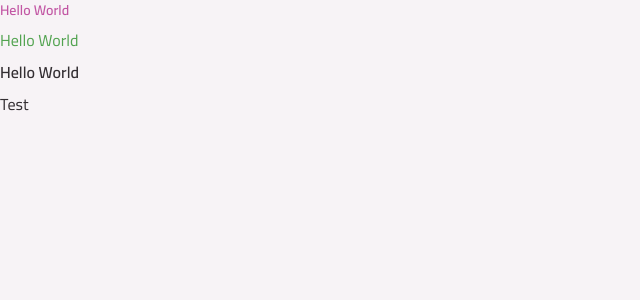
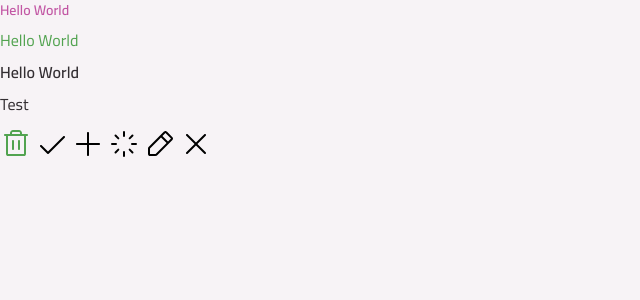
Before and after one commit to williamdelimacx/react-todo, a React (Vite) app: page / in a window 1280 px wide. Shown: the top 300 px of the page, without its empty margins (0-640 px from the left). Built offline with nearby package versions, Linux system fonts and the light colour scheme.

Commit message:
feat: add icon component

```diff
--- a/package.json
+++ b/package.json
@@ -14,7 +14,8 @@
     "class-variance-authority": "^0.7.1",
     "react": "^19.2.0",
     "react-dom": "^19.2.0",
-    "tailwindcss": "^4.1.17"
+    "tailwindcss": "^4.1.17",
+    "vite-plugin-svgr": "^4.5.0"
   },
   "devDependencies": {
     "@eslint/js": "^9.39.1",
--- a/src/App.tsx
+++ b/src/App.tsx
@@ -1,7 +1,16 @@
 import Text from "./components/text";
+
+import TrashIcon from "./assets/icons/trash.svg?react";
+import CheckIcon from "./assets/icons/check.svg?react";
+import XIcon from "./assets/icons/x.svg?react";
+import PencilIcon from "./assets/icons/pencil.svg?react";
+import PlusIcon from "./assets/icons/plus.svg?react";
+import SpinnerIcon from "./assets/icons/spinner.svg?react";
+import Icon from "./components/icon";
 
 export default function App() {
   return (
+    <div className="grid gap-3">
       <div className="flex flex-col gap-2">
         <Text variant="body-sm-bold" className="text-pink-base">
           Hello World
@@ -10,5 +19,15 @@
         <Text variant="body-md-bold">Hello World</Text>
         <Text>Test</Text>
       </div>
+
+      <div className="flex gap-1">
+        <Icon svg={TrashIcon} className="fill-green-base" />
+        <Icon svg={CheckIcon} />
+        <Icon svg={PlusIcon} />
+        <Icon svg={SpinnerIcon} />
+        <Icon svg={PencilIcon} />
+        <Icon svg={XIcon} />
+      </div>
+    </div>
   );
 }
--- /dev/null
+++ b/src/components/icon.tsx
@@ -0,0 +1,30 @@
+import { cva, type VariantProps } from "class-variance-authority";
+
+export const iconVariants = cva("", {
+  variants: {
+    animate: {
+      true: "animate-spin",
+      false: "",
+    },
+  },
+  defaultVariants: {
+    animate: false,
+  },
+});
+
+interface IconProps
+  extends React.ComponentProps<"svg">,
+    VariantProps<typeof iconVariants> {
+  svg: React.FC<React.ComponentProps<"svg">>;
+}
+
+export default function Icon({
+  svg: SvgComponent,
+  animate,
+  className,
+  ...props
+}: IconProps) {
+  return (
+    <SvgComponent className={iconVariants({ animate, className })} {...props} />
+  );
+}
--- /dev/null
+++ b/src/vite-env.d.ts
@@ -0,0 +1,2 @@
+/// <reference types="vite/client" />
+/// <reference types="vite-plugin-svgr/client" />
--- a/vite.config.ts
+++ b/vite.config.ts
@@ -1,8 +1,9 @@
 import { defineConfig } from "vite";
 import react from "@vitejs/plugin-react-swc";
 import tailwindcss from "@tailwindcss/vite";
+import svgr from "vite-plugin-svgr";
 
 // https://vite.dev/config/
 export default defineConfig({
-  plugins: [react(), tailwindcss()],
+  plugins: [react(), tailwindcss(), svgr()],
 });
```
Also changed, not shown: 1 other file (tests, documents, lock files or other folders). Lines whose indentation alone changed are shown as unchanged.
